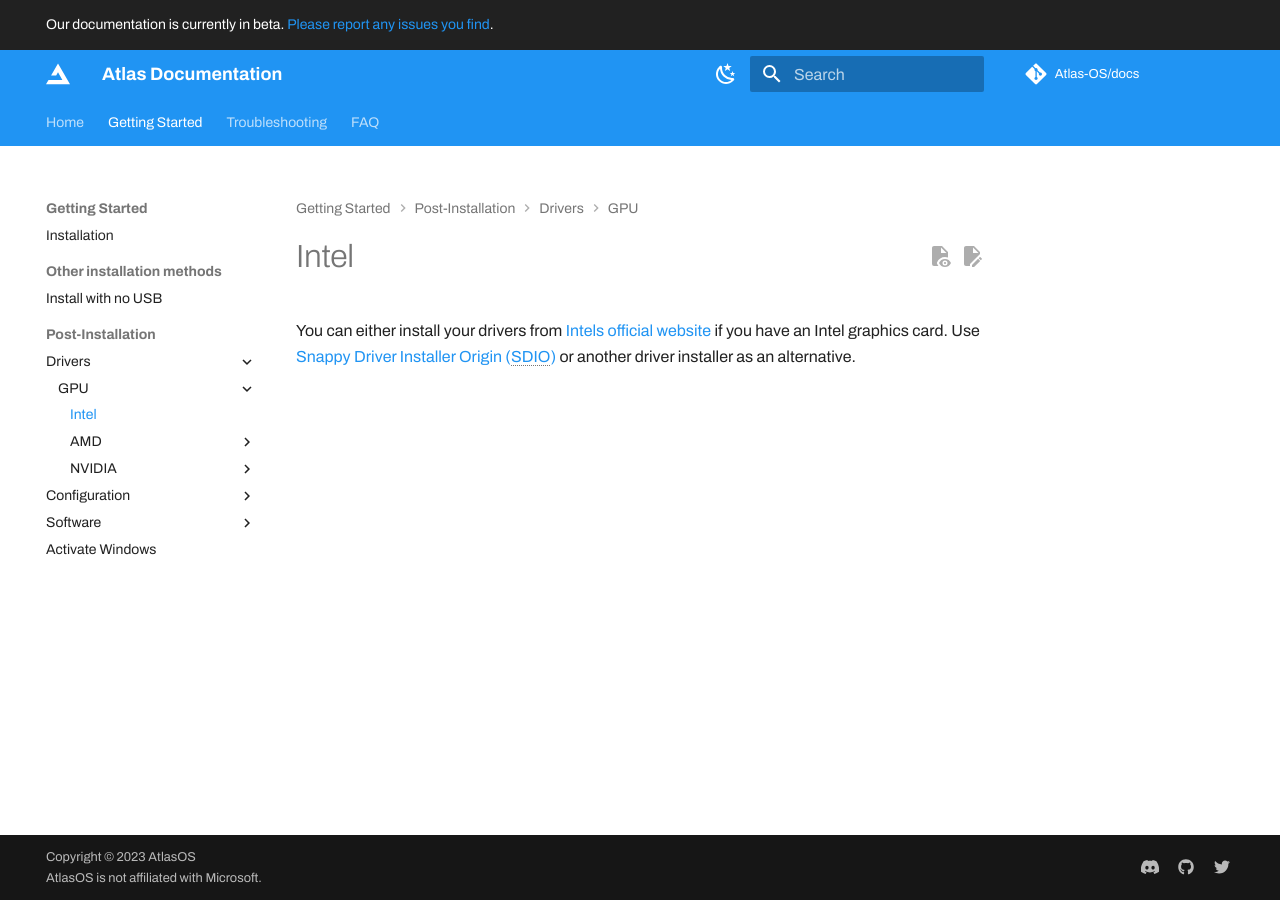
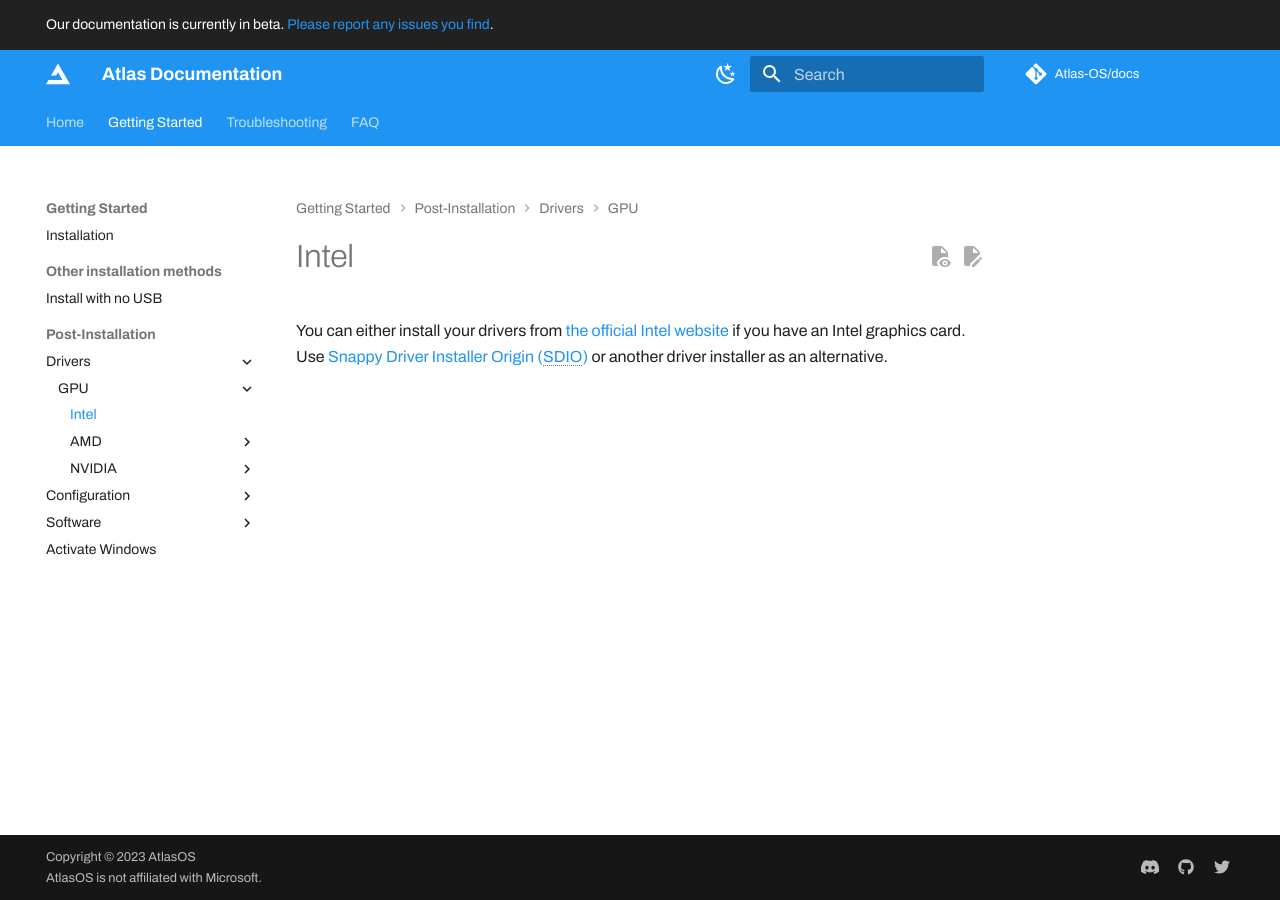
Before and after one commit to Atlas-OS/docs, an MkDocs documentation site: the page built from docs/Getting started/Post-Installation/Drivers/GPU/Intel.md, in a window 1280 px wide. Built offline with MkDocs 1.6.1 and Material for MkDocs 9.7.7, drawn with Linux system fonts in a browser that asks for light colours; some web fonts are replaced; plug-ins that fetch from the network failed and are left out; comment, search, counter and statistics services are not loaded.

Commit message:
Fix grammatical error.

```diff
--- a/docs/Getting started/Post-Installation/Drivers/GPU/Intel.md
+++ b/docs/Getting started/Post-Installation/Drivers/GPU/Intel.md
@@ -1 +1 @@
-You can either install your drivers from [Intels official website](https://www.intel.com/content/www/us/en/support/products/80939/graphics.html#211969) if you have an Intel graphics card. Use [Snappy Driver Installer Origin (SDIO)]((https://www.glenn.delahoy.com/snappy-driver-installer-origin/)) or another driver installer as an alternative.
+You can either install your drivers from [the official Intel website](https://www.intel.com/content/www/us/en/support/products/80939/graphics.html#211969) if you have an Intel graphics card. Use [Snappy Driver Installer Origin (SDIO)]((https://www.glenn.delahoy.com/snappy-driver-installer-origin/)) or another driver installer as an alternative.
```
